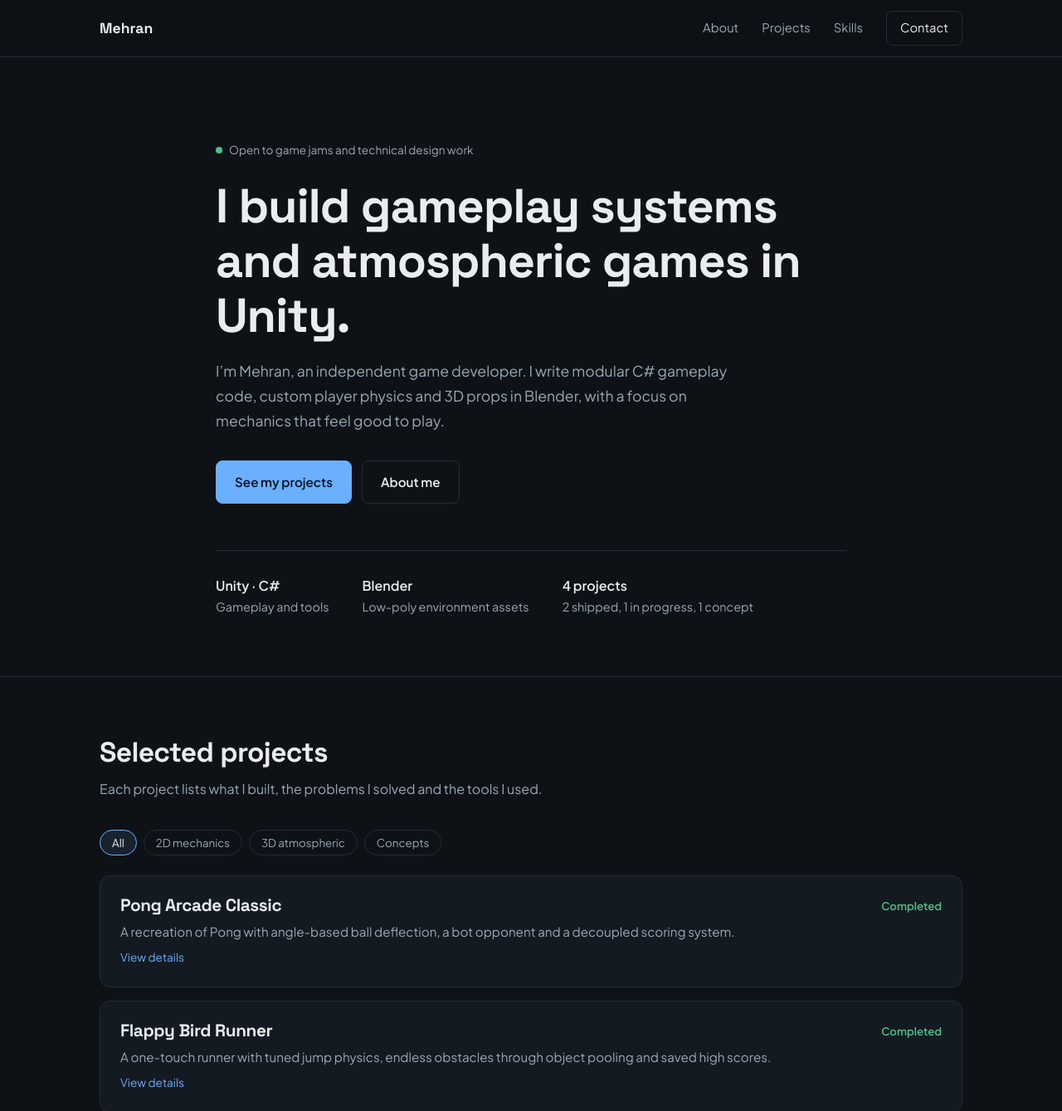
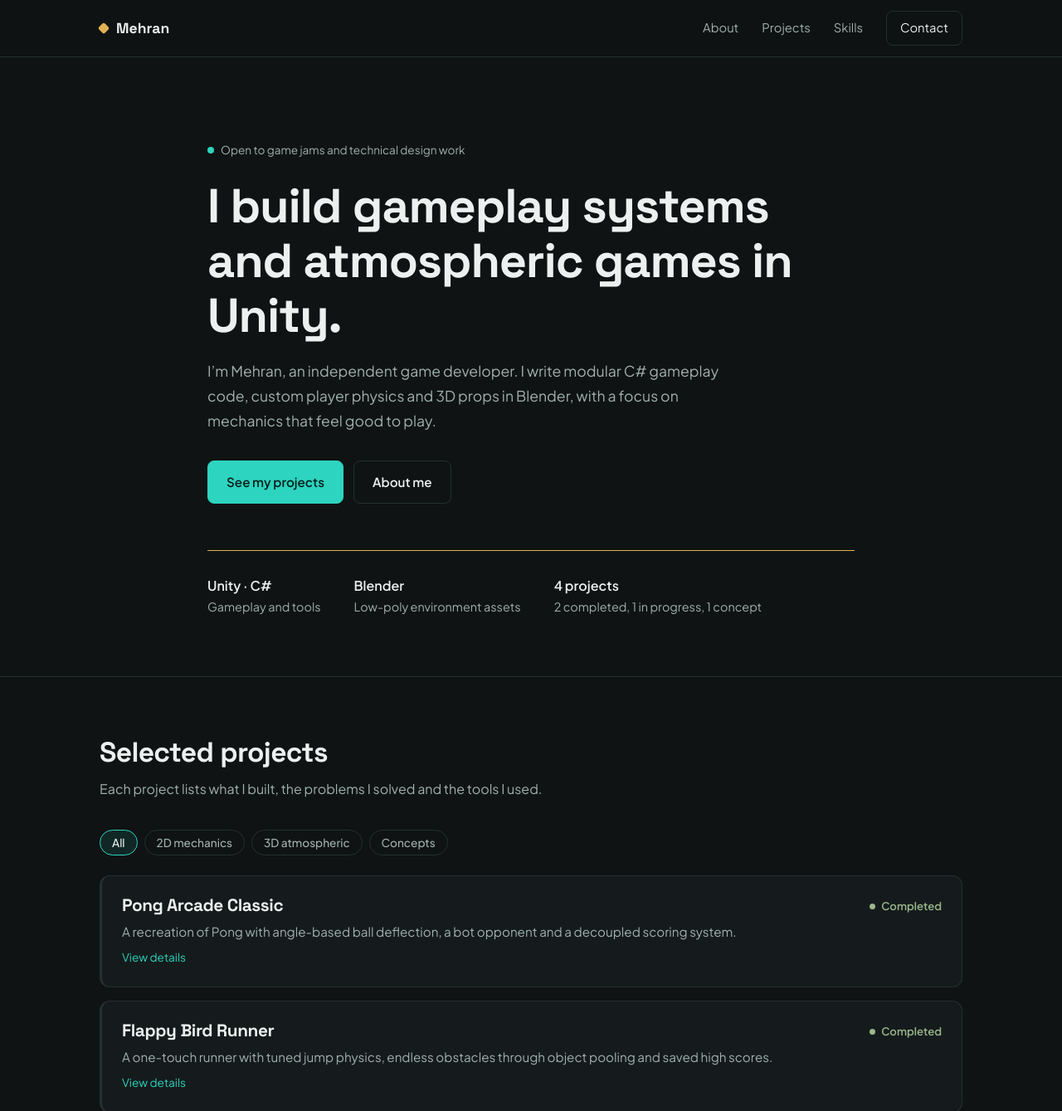
Before and after one commit to mehran-GameDev/mehran-GameDev.github.io, a plain HTML site: page index.html in a window 1280 px wide. Shown: the top 1339 px of the page at 83% size. Drawn offline with Linux system fonts and the light colour scheme.

Commit message:
Update index.html

```diff
--- a/index.html
+++ b/index.html
@@ -10,40 +10,44 @@
 <link href="https://fonts.googleapis.com/css2?family=Plus+Jakarta+Sans:wght@400;500;600&family=Space+Grotesk:wght@500;700&display=swap" rel="stylesheet">
 <style>
 :root{
-  --bg:#0e1217; --surface:#141a22; --line:#232c38;
-  --text:#e9edf2; --muted:#9aa7b6; --faint:#6f7c8c;
-  --accent:#6ab0ff; --ok:#4cc38a; --warn:#e3b341;
+  --bg:#0f1314; --surface:#151b1c; --line:#243030;
+  --text:#ecf0ef; --muted:#9fb0ad; --faint:#72837f;
+  --teal:#2dd4bf;      /* actions: buttons, links, focus */
+  --gold:#e0b252;      /* highlights: rules, in-progress */
+  --sage:#9bb88c;      /* completed */
+  --violet:#a78bfa;    /* concept */
   --max:1040px;
 }
 *{margin:0;padding:0;box-sizing:border-box}
 html{scroll-behavior:smooth;scroll-padding-top:84px}
 body{background:var(--bg);color:var(--text);font:16px/1.7 'Plus Jakarta Sans',system-ui,sans-serif;-webkit-font-smoothing:antialiased}
 a{color:inherit;text-decoration:none}
-:focus-visible{outline:2px solid var(--accent);outline-offset:3px;border-radius:4px}
+:focus-visible{outline:2px solid var(--teal);outline-offset:3px;border-radius:4px}
 .wrap{width:min(var(--max),90%);margin:0 auto}
 h1,h2,h3{font-family:'Space Grotesk',sans-serif;line-height:1.15;letter-spacing:-.02em}
 
 /* Nav */
-header{position:sticky;top:0;z-index:10;background:rgba(14,18,23,.92);backdrop-filter:blur(10px);border-bottom:1px solid var(--line)}
+header{position:sticky;top:0;z-index:10;background:rgba(15,19,20,.92);backdrop-filter:blur(10px);border-bottom:1px solid var(--line)}
 .nav{height:68px;display:flex;align-items:center;justify-content:space-between}
-.brand{font:700 1.1rem 'Space Grotesk',sans-serif}
+.brand{font:700 1.1rem 'Space Grotesk',sans-serif;display:flex;align-items:center;gap:10px}
+.brand::before{content:"";width:10px;height:10px;background:var(--gold);border-radius:2px;transform:rotate(45deg)}
 .nav nav{display:flex;gap:28px;align-items:center;font-size:.92rem;color:var(--muted)}
 .nav nav a:hover{color:var(--text)}
 .nav .cta{color:var(--text);border:1px solid var(--line);padding:7px 16px;border-radius:8px}
-.nav .cta:hover{border-color:var(--accent);color:var(--accent)}
+.nav .cta:hover{border-color:var(--teal);color:var(--teal)}
 
 /* Hero */
-.hero{padding:96px 0 72px;max-width:760px}
+.hero{padding:96px 0 72px;max-width:780px}
 .status{display:inline-flex;align-items:center;gap:8px;font-size:.85rem;color:var(--muted);margin-bottom:22px}
-.dot{width:8px;height:8px;border-radius:50%;background:var(--ok)}
+.dot{width:8px;height:8px;border-radius:50%;background:var(--teal)}
 .hero h1{font-size:clamp(2.2rem,5vw,3.6rem);margin-bottom:20px}
 .hero p{color:var(--muted);font-size:1.1rem;max-width:620px;margin-bottom:32px}
 .btns{display:flex;gap:12px;flex-wrap:wrap}
-.btn{display:inline-block;padding:12px 22px;border-radius:8px;font-weight:600;font-size:.95rem;border:1px solid var(--line);background:none;color:var(--text);cursor:pointer;font-family:inherit}
-.btn:hover{border-color:var(--accent)}
-.btn.primary{background:var(--accent);border-color:var(--accent);color:#06101c}
-.btn.primary:hover{background:#8cc2ff}
-.facts{display:flex;gap:40px;flex-wrap:wrap;margin-top:56px;padding-top:28px;border-top:1px solid var(--line)}
+.btn{display:inline-block;padding:12px 22px;border-radius:8px;font-weight:600;font-size:.95rem;border:1px solid var(--line);background:none;color:var(--text);cursor:pointer;font-family:inherit;transition:border-color .2s,background .2s}
+.btn:hover{border-color:var(--teal)}
+.btn.primary{background:var(--teal);border-color:var(--teal);color:#04201c}
+.btn.primary:hover{background:#5eead4;border-color:#5eead4}
+.facts{display:flex;gap:40px;flex-wrap:wrap;margin-top:56px;padding-top:28px;border-top:1px solid var(--gold)}
 .facts div{font-size:.9rem;color:var(--muted)}
 .facts strong{display:block;color:var(--text);font-weight:600;font-size:1rem}
 
@@ -55,21 +59,23 @@ section{padding:72px 0;border-top:1px solid var(--line)}
 
 /* Projects */
 .filters{display:flex;gap:8px;flex-wrap:wrap;margin-bottom:24px}
-.filters button{background:none;border:1px solid var(--line);color:var(--muted);padding:6px 14px;border-radius:99px;font:500 .85rem inherit;font-family:inherit;cursor:pointer}
+.filters button{background:none;border:1px solid var(--line);color:var(--muted);padding:6px 14px;border-radius:99px;font:500 .85rem 'Plus Jakarta Sans',sans-serif;cursor:pointer}
 .filters button:hover{color:var(--text)}
-.filters button.on{color:var(--text);border-color:var(--accent);background:rgba(106,176,255,.1)}
-.project{border:1px solid var(--line);border-radius:12px;background:var(--surface);margin-bottom:16px}
+.filters button.on{color:var(--text);border-color:var(--teal);background:rgba(45,212,191,.1)}
+.project{border:1px solid var(--line);border-left:3px solid var(--line);border-radius:12px;background:var(--surface);margin-bottom:16px;transition:border-color .2s}
+.project[open]{border-left-color:var(--gold)}
 .project summary{list-style:none;cursor:pointer;padding:24px;display:grid;grid-template-columns:1fr auto;gap:6px 20px}
 .project summary::-webkit-details-marker{display:none}
 .project h3{font-size:1.3rem}
-.state{font-size:.82rem;font-weight:600;align-self:center}
-.state.done{color:var(--ok)} .state.wip{color:var(--warn)} .state.idea{color:var(--faint)}
+.state{font-size:.82rem;font-weight:600;align-self:center;display:inline-flex;align-items:center;gap:7px}
+.state::before{content:"";width:7px;height:7px;border-radius:50%;background:currentColor}
+.state.done{color:var(--sage)} .state.wip{color:var(--gold)} .state.idea{color:var(--violet)}
 .project .sum{grid-column:1/-1;color:var(--muted);font-size:.95rem}
-.project .more{grid-column:1/-1;font-size:.85rem;color:var(--accent)}
+.project .more{grid-column:1/-1;font-size:.85rem;color:var(--teal)}
 .project[open] .more::before{content:"Hide details"}
 .project:not([open]) .more::before{content:"View details"}
-.body{padding:0 24px 24px;display:grid;grid-template-columns:1fr 1fr;gap:24px 40px;border-top:1px solid var(--line);padding-top:22px}
-.body h4{font-size:.85rem;color:var(--faint);font-weight:600;margin-bottom:8px}
+.body{padding:22px 24px 24px;display:grid;grid-template-columns:1fr 1fr;gap:24px 40px;border-top:1px solid var(--line)}
+.body h4{font-size:.85rem;color:var(--gold);font-weight:600;margin-bottom:8px}
 .body ul{padding-left:18px;color:var(--muted);font-size:.93rem}
 .body li{margin-bottom:6px}
 .body p{color:var(--muted);font-size:.93rem}
@@ -86,7 +92,7 @@ section{padding:72px 0;border-top:1px solid var(--line)}
 .contact{max-width:620px}
 .contact h2{font-size:clamp(1.7rem,3.4vw,2.4rem);margin-bottom:12px}
 .contact p{color:var(--muted);margin-bottom:28px}
-.copied{font-size:.85rem;color:var(--ok);margin-top:12px;min-height:1.4em}
+.copied{font-size:.85rem;color:var(--teal);margin-top:12px;min-height:1.4em}
 
 footer{border-top:1px solid var(--line);padding:28px 0 40px;color:var(--faint);font-size:.88rem}
 footer .wrap{display:flex;justify-content:space-between;gap:12px;flex-wrap:wrap}
@@ -98,7 +104,7 @@ footer .wrap{display:flex;justify-content:space-between;gap:12px;flex-wrap:wrap}
   .project summary{grid-template-columns:1fr}
   .state{order:-1}
 }
-@media(prefers-reduced-motion:reduce){html{scroll-behavior:auto}}
+@media(prefers-reduced-motion:reduce){html{scroll-behavior:auto}*{transition:none!important}}
 </style>
 </head>
 <body>
@@ -127,7 +133,7 @@ footer .wrap{display:flex;justify-content:space-between;gap:12px;flex-wrap:wrap}
     <div class="facts">
       <div><strong>Unity · C#</strong>Gameplay and tools</div>
       <div><strong>Blender</strong>Low-poly environment assets</div>
-      <div><strong>4 projects</strong>2 shipped, 1 in progress, 1 concept</div>
+      <div><strong>4 projects</strong>2 completed, 1 in progress, 1 concept</div>
     </div>
   </div>
 
```
